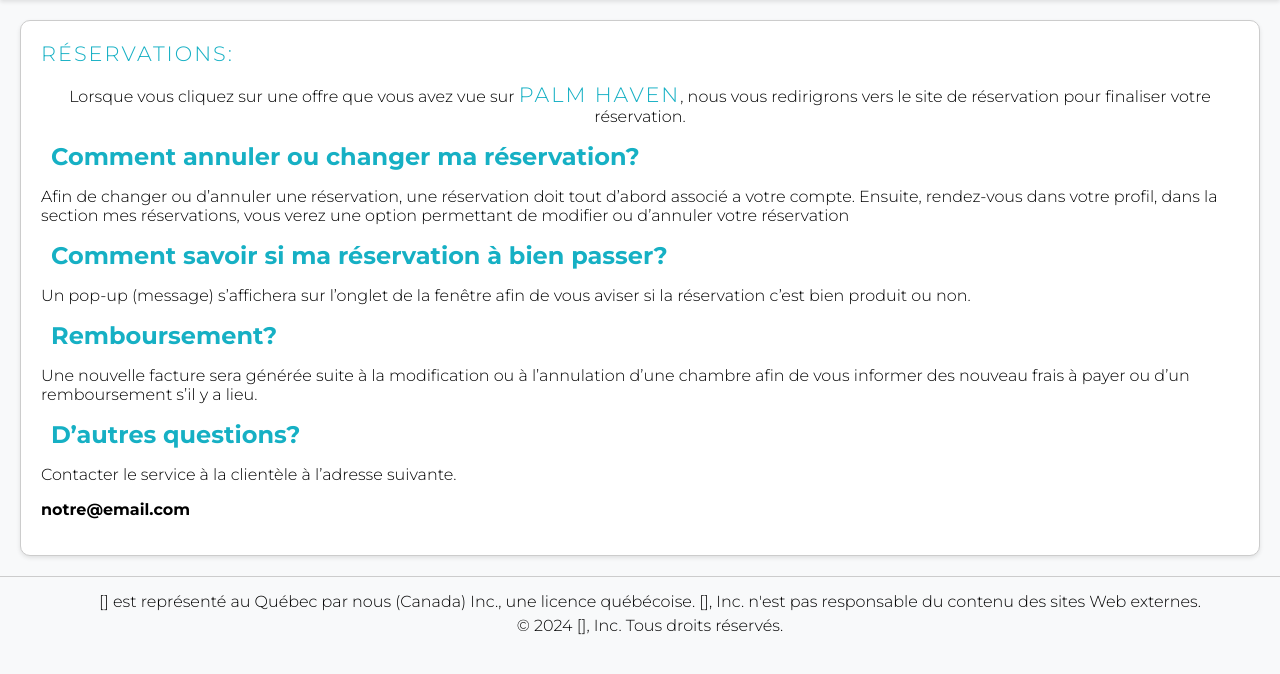
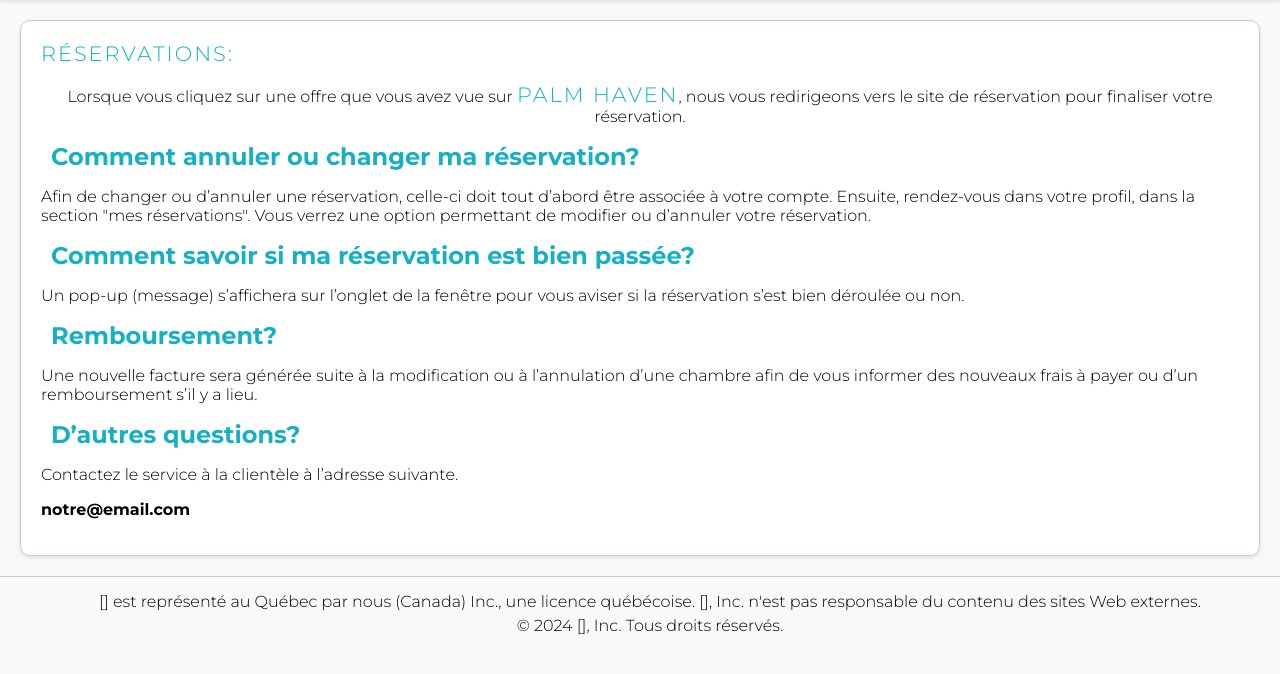
Before and after one commit to Ayoub-Glizi-Vicioso/PalmHaven_WEB, a PHP site: page /AideReservation.html in a window 1280 px wide. Shown: the part 64-738 px from the top of the page. Run offline with PHP 8.4, Linux system fonts and the light colour scheme.

Commit message:
quelques changements

```diff
--- a/InterfaceWEB/Aide.php
+++ b/InterfaceWEB/Aide.php
@@ -51,8 +51,6 @@
     </footer>
     <div class="container_">
       <div class="chat-header">
-        <div class="logo">
-        </div>
         <div class="title">Clavardage</div>
       </div>
       <div class="chat-body"></div>
--- a/InterfaceWEB/AideReservation.html
+++ b/InterfaceWEB/AideReservation.html
@@ -21,40 +21,29 @@
 
         <p id="introReservation">
             Lorsque vous cliquez sur une offre que vous avez vue sur
-              <span>Palm Haven</span>, nous vous redirigrons vers le site de
-              réservation pour finaliser votre réservation.
+              <span>Palm Haven</span>, nous vous redirigeons vers le site de réservation pour finaliser votre réservation.
         </p>
 
         <h2>Comment annuler ou changer ma réservation?</h2>
 
-        <p>Afin de changer ou d’annuler une réservation,
-           une réservation doit tout d’abord associé a
-           votre compte. Ensuite, rendez-vous dans votre
-           profil, dans la section mes réservations, vous
-           verez une option permettant de modifier ou
-           d’annuler votre réservation</p>
+        <p>Afin de changer ou d’annuler une réservation, celle-ci doit tout d’abord être associée à votre compte. Ensuite, rendez-vous dans votre profil, dans la section "mes réservations". Vous verrez une option permettant de modifier ou d’annuler votre réservation.</p>
 
-        <h2>Comment savoir si ma réservation à bien passer?</h2>
+        <h2>Comment savoir si ma réservation est bien passée?</h2>
 
         <p>
-            Un pop-up (message) s’affichera sur l’onglet de la
-            fenêtre afin de vous aviser si la réservation c’est bien
-            produit ou non.
+            Un pop-up (message) s’affichera sur l’onglet de la fenêtre pour vous aviser si la réservation s’est bien déroulée ou non.
         </p>
 
         <h2>Remboursement?</h2>
 
         <p>
-            Une nouvelle facture sera générée suite à la modification
-            ou à l’annulation d’une chambre afin de vous informer
-            des nouveau frais à payer ou d’un remboursement s’il y
-            a lieu.
+            Une nouvelle facture sera générée suite à la modification ou à l’annulation d’une chambre afin de vous informer des nouveaux frais à payer ou d’un remboursement s’il y a lieu.
         </p>
 
         <h2>D’autres questions?</h2>
 
         <p>
-            Contacter le service à la clientèle à l’adresse suivante.
+            Contactez le service à la clientèle à l’adresse suivante.
         </p>
 
         <p><a href="mailto:votre@email.com">notre@email.com</a></p>
--- a/InterfaceWEB/css/pourAIDE/styleAIDE.css
+++ b/InterfaceWEB/css/pourAIDE/styleAIDE.css
@@ -148,7 +148,7 @@ footer p {
    border: solid lightgray 1px;
    padding: 3px;
    border-radius: 10px;
-   font-style: italic;
+   width:100dp;
 }
 
 .aide span {
--- a/InterfaceWEB/css/pourBUNGALOW/styleBUNGALOW.css
+++ b/InterfaceWEB/css/pourBUNGALOW/styleBUNGALOW.css
@@ -142,6 +142,11 @@ object-fit: cover;
     width: 100%;
     height: 10%;
     cursor: pointer;
+    background-color: #16b0c4;
+    font-family: "Montserrat";
+    font-style: bold;
+    color:white;
+
 }
 
 #btn-retour {
--- a/InterfaceWEB/css/pourFAMILIALE/styleFAMILIALE.CSS
+++ b/InterfaceWEB/css/pourFAMILIALE/styleFAMILIALE.CSS
@@ -142,7 +142,13 @@ object-fit: cover;
     width: 100%;
     height: 10%;
     cursor: pointer;
+    background-color: #16b0c4;
+    font-family: "Montserrat";
+    font-style: bold;
+    color:white;
+
 }
+
 
 #btn-retour {
     width: 40px;
--- a/backendWEB/AffichageChambre.js
+++ b/backendWEB/AffichageChambre.js
@@ -68,10 +68,10 @@ $(document).ready(function() {
                         let nouveauDiv = $('<div class="chambre"></div>');
 
                         // Ajouter l'image à l'élément div
-                        nouveauDiv.append('<div class="image-container"><img class="chamb" src="' + valeur[i]['img'] + '" alt="Image de la chambre"></div>');
+                        nouveauDiv.append('<div class="image-container"><img class="img-chambree" src="' + valeur[i]['img'] + '" alt="Image de la chambre"></div>');
 
                         // Ajouter le type de chambre à l'élément div
-                        nouveauDiv.append('<div class="content"><h5 class="type">Suite : ' + valeur[i]["type_chambre"] + '</h5></div>');
+                        nouveauDiv.append('<div class="content"><h1 class="type">Suite : ' + valeur[i]["type_chambre"] + '</h1></div>');
 
 
                         // Ajouter le numéro de la chambre à l'élément div
--- a/backendWEB/chatbot.js
+++ b/backendWEB/chatbot.js
@@ -21,7 +21,7 @@ const renderUserMessage = () => {
 };
 
 const renderChatbotResponse = (userInput) => {
-  fetch(`/TCH099/TCH099_PROJET2.0/backendWEB/chatbot.php?option=${userInput}`)
+  fetch(`TCH099_PROJET2.0/backendWEB/chatbot.php?option=${userInput}`)
     .then(response => {
       if (!response.ok) {
         throw new Error('Erreur lors de la récupération de la réponse.');
@@ -85,7 +85,7 @@ const renderOptionsAsButtons = (options, container) => {
 
 // Fonction pour gérer le clic sur un bouton d'option
 const handleOptionClick = (option) => {
-    fetch(`/TCH099/TCH099_PROJET2.0/backendWEB/chatbot.php?option=${option}`)
+    fetch(`/TCH099_PROJET2.0/backendWEB/chatbot.php?option=${option}`)
       .then(response => {
         if (!response.ok) {
           throw new Error('Erreur lors de la récupération de la réponse.');
```
Also changed, not shown: InterfaceWEB/css/pourINDEX/styleINDEX.css (+38 -16 lines), InterfaceWEB/css/pourLUNE/styleLUNE.css (+6 -1 lines), InterfaceWEB/politique.php (+11 -16 lines).
